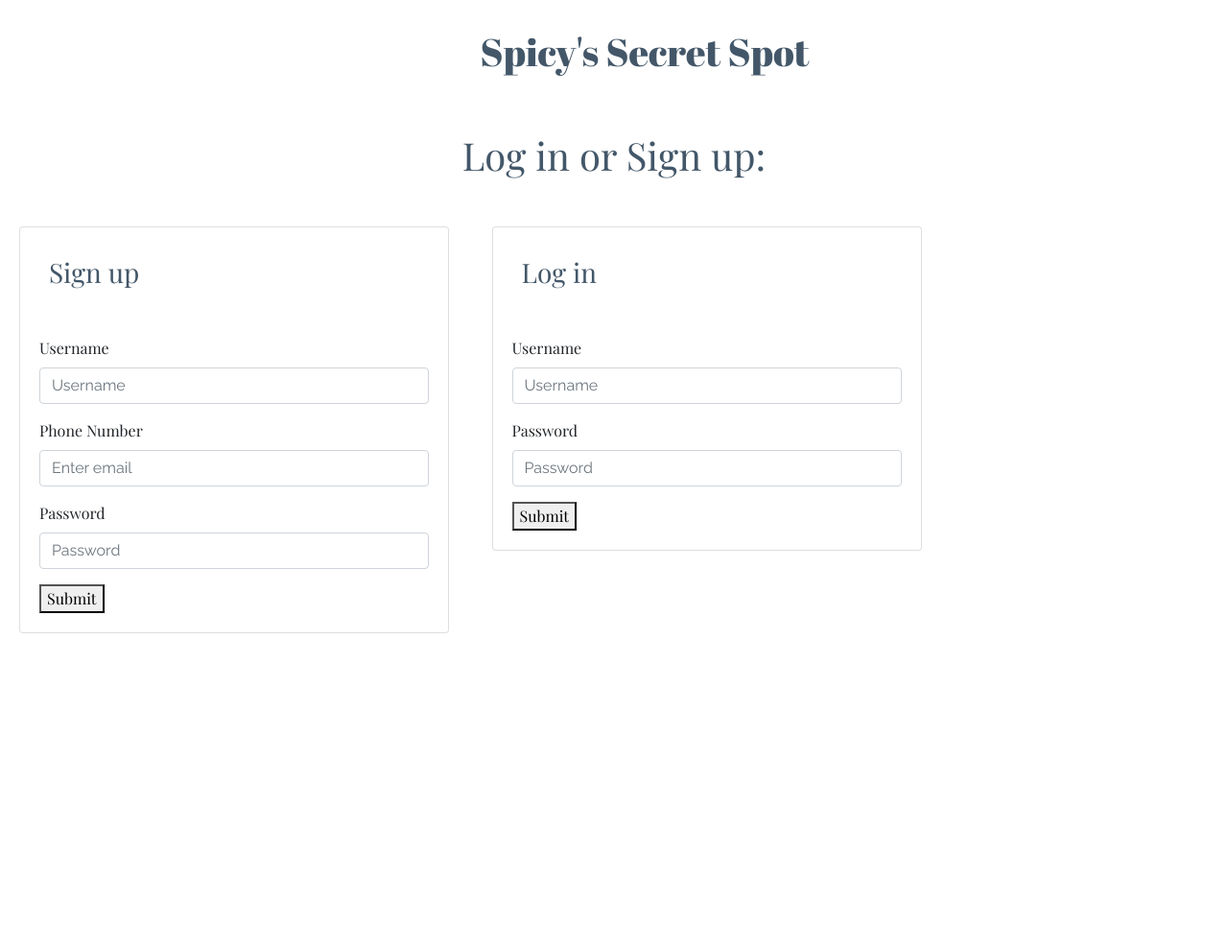
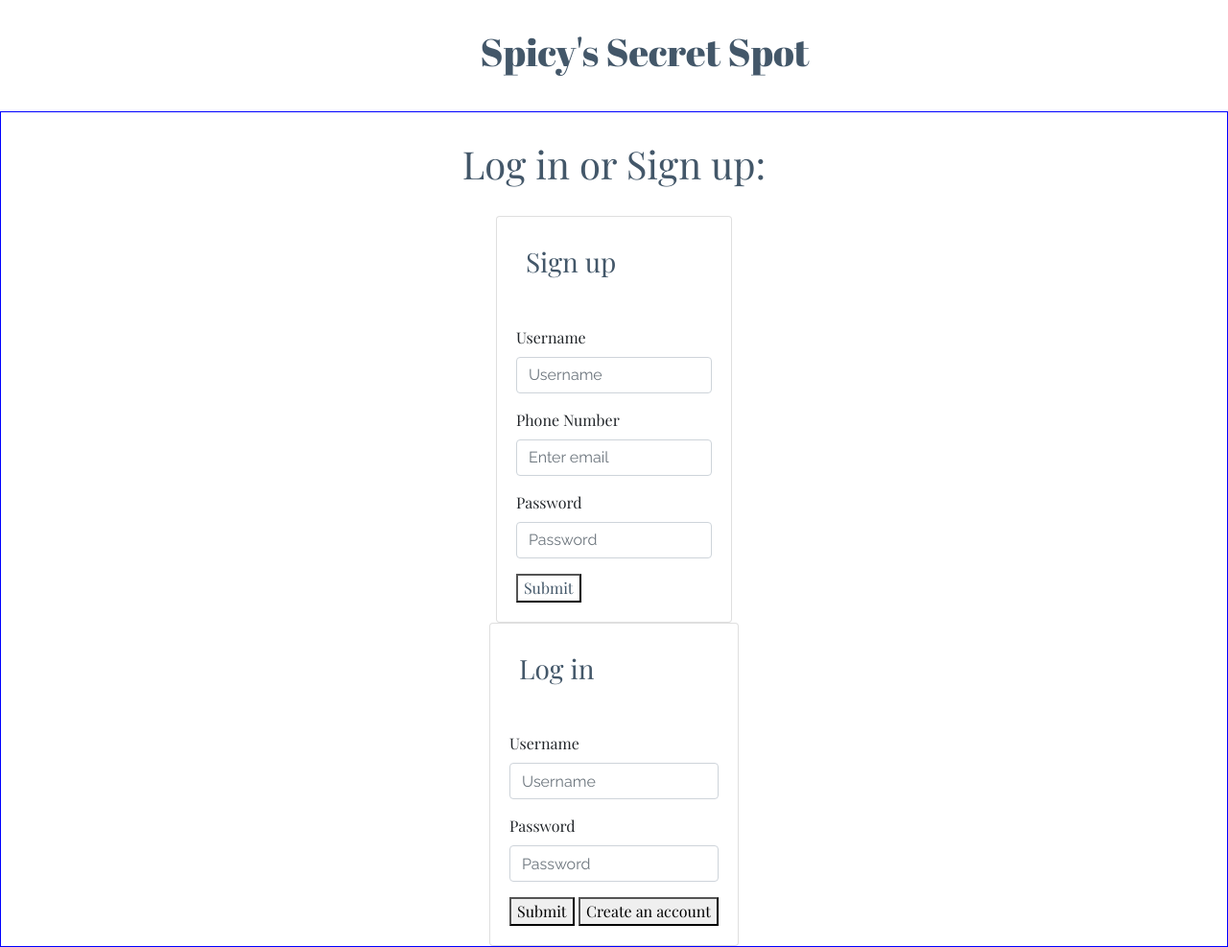
Before and after one commit to Team-Celadon/sandwich, a website: page login.html in a window 1280 px wide. Shown: the top 987 px of the page at 96% size. Before the commit the page ends 800 px from the top, so only its background shows below. Drawn offline with nearby package versions, Linux system fonts and the light colour scheme.

Commit message:
centered login page

```diff
--- a/assets/css/style.css
+++ b/assets/css/style.css
@@ -154,15 +154,15 @@
     margin: 30px;
     text-align: center;
     color: #435769;
+
 }
 
 
 #signUpDiv {
  width: 35%;
  display: inline-block;
- margin: 20px;
+ margin: auto;
 }
-
 
 .usernameDiv {
     width: 90;
@@ -189,6 +189,7 @@
 }
 
 
+
 #username {
     font-family: "Raleway", sans-serif;
 }
@@ -200,6 +201,24 @@
 #password{
     font-family: "Raleway", sans-serif;
 }
+
+#buttonclass123 {
+    text-align: center;
+    color: #435769;
+    background-color: white;
+}
+
+#choose8 {
+    text-align: center;
+    color: #435769;
+    background-color: white;
+}
+
+#justCSS {
+    width: 100%;
+    border: solid 1px blue;
+}
+
 
 /* ===========================vote================================ */
 /* ===========================vote================================ */
--- a/login.html
+++ b/login.html
@@ -28,11 +28,12 @@
 =======================================SIGN UP & LOGIN===========================================
 =======================================SIGN UP & LOGIN=========================================== -->
 
+<div class = "justforcss" id = "justCSS">
+
+
 <h1 class = "headingText"> Log in or Sign up:</h1>
 
-
-
-<div id = "signUpDiv">
+<div id = "signUpDiv" class="d-flex justify-content-center">
 <div class="card" id="sign-up">
 
 <h3 class = "top10">Sign up</h3>
@@ -63,7 +64,7 @@
 
 <!--====================================LOGIN=========================================== -->
 
-<div id = "signUpDiv">
+<div id = "signUpDiv" class="d-flex justify-content-center">
 <div class="card" id="user-login">
         <h3 class = "top10">Log in</h3>
 
@@ -79,13 +80,16 @@
                 <input type="password" class="form-control" id="password" placeholder="Password">
             </div>
 
+            <div class = "buttonclass123" id = "buttonclass123">
             <button class = submitButton id = "choose9">Submit</button>
+            <button class = "submitButton" id = "text1">Create an account</button>
+            </div>
         </form>
     </div>
 </div>
 </div>
 
-
+</div>
 
 </body>
 </html>
```
